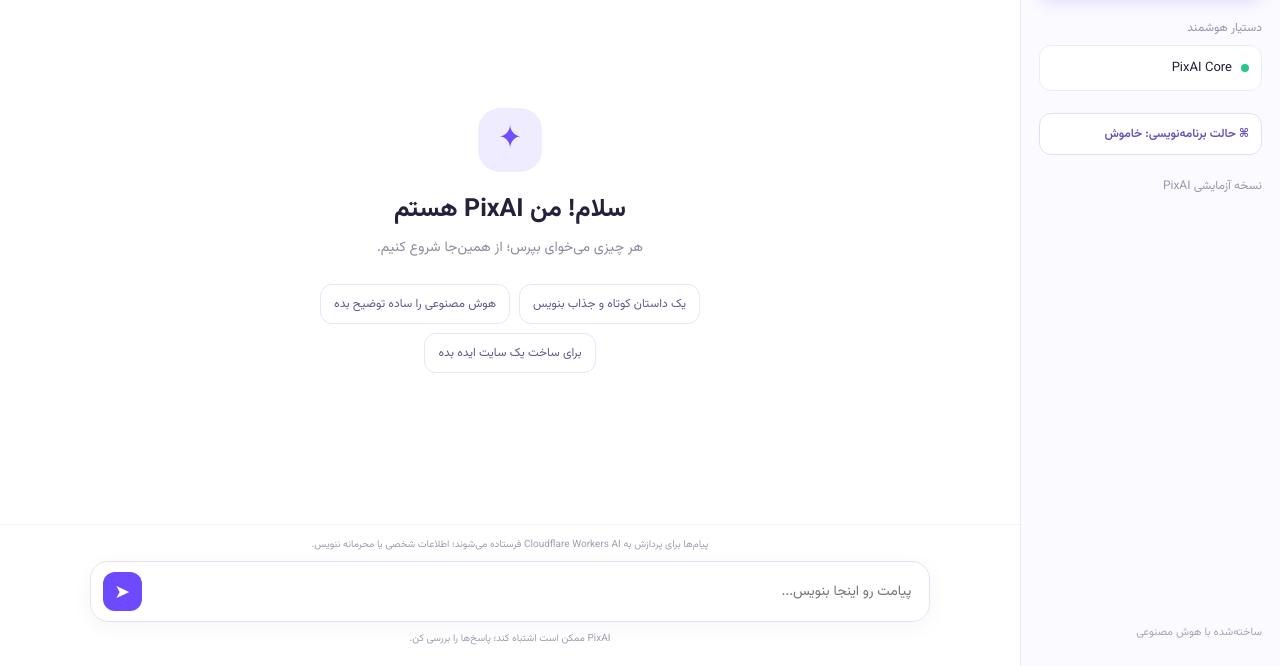
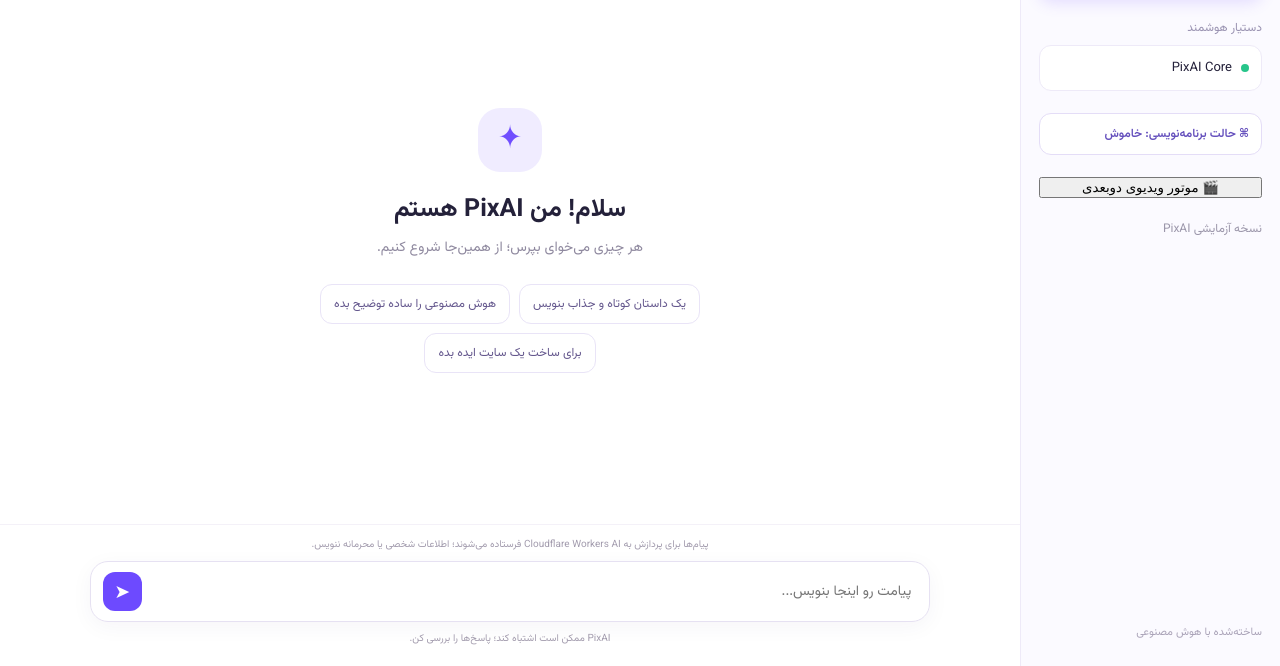
Before and after one commit to kourosh139672-ui/aipix, a plain HTML site: page index.html in a window 1280 px wide. Shown: the part 134-800 px from the top of the page. Drawn offline with Linux system fonts and the light colour scheme.

Commit message:
Add PixAI 2D VideoEngine navigation

```diff
--- a/index.html
+++ b/index.html
@@ -15,6 +15,7 @@
       <div class="side-label">دستیار هوشمند</div>
       <div class="model"><span class="status-dot"></span><span>PixAI Core</span></div>
       <button class="code-mode" id="codeMode" type="button">⌘ حالت برنامه‌نویسی: خاموش</button>
+      <button class="video-mode" id="videoMode" type="button">🎬 موتور ویدیوی دوبعدی</button>
       <div class="side-note">نسخه آزمایشی PixAI</div>
       <div class="side-footer">ساخته‌شده با هوش مصنوعی</div>
     </aside>
```
